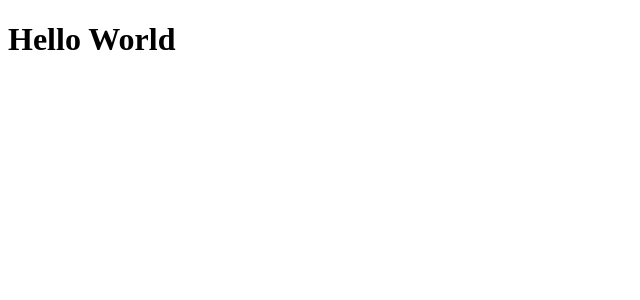
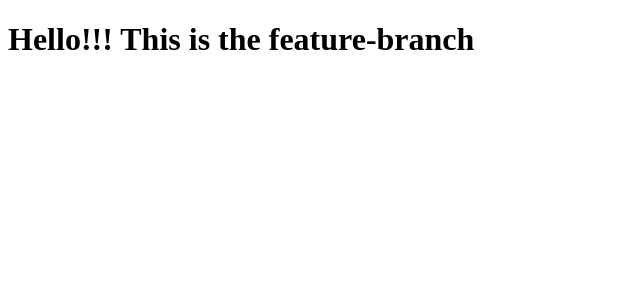
Before and after one commit to AshongAbdallah06/Flashcards, a React (Create React App) app in the folder client/: page / in a window 1280 px wide. Shown: the top 300 px of the page, without its empty margins (0-640 px from the left). Built offline with nearby package versions, Linux system fonts and the light colour scheme.

Commit message:
Testing instant preview with vercel

```diff
--- a/client/src/App.js
+++ b/client/src/App.js
@@ -1,5 +1,5 @@
 function App() {
-	return <h1>Hello World</h1>;
+	return <h1>Hello!!! This is the feature-branch</h1>;
 }
 
 export default App;
```
